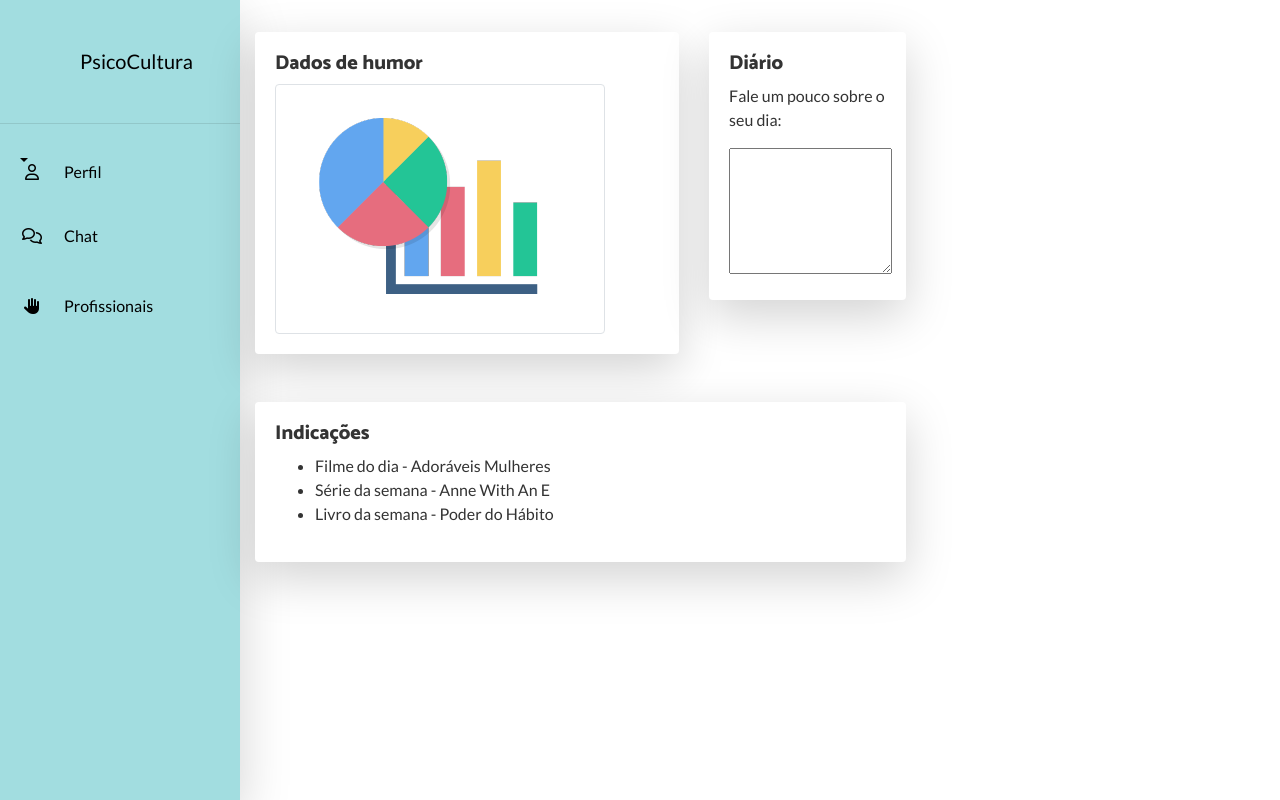
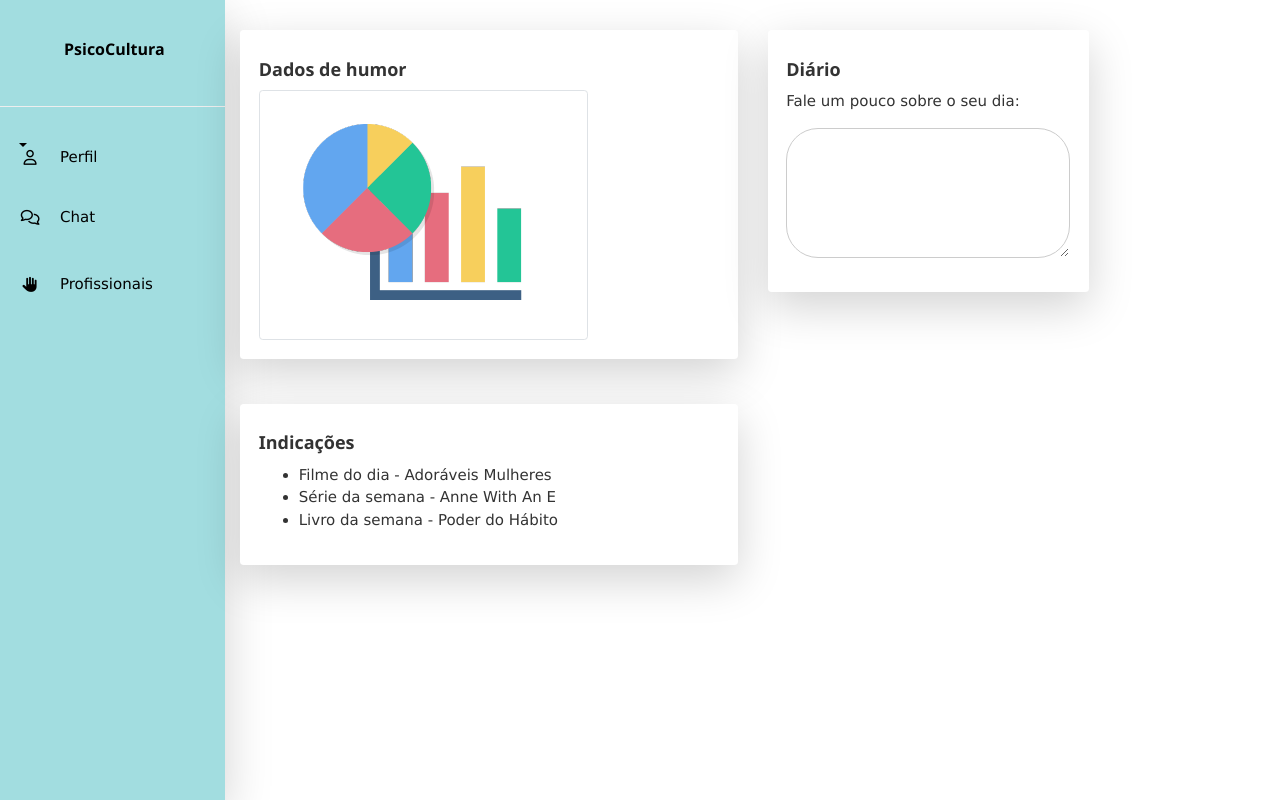
Before and after one commit to daycarol8/Projeto-Dandara, a plain HTML site: page home.html in a window 1280 px wide. Drawn offline with nearby package versions, Linux system fonts and the light colour scheme.

Commit message:
Atualização da pagina home

```diff
--- a/css/home.css
+++ b/css/home.css
@@ -24,9 +24,7 @@
 
  /* Layout */
  .s-layout {
-    display: flex;
-    width: 100%;
-    min-height: 100vh;
+
  }
 
  .s-layout__content{
--- a/home.html
+++ b/home.html
@@ -7,7 +7,7 @@
 
     <link rel="stylesheet" href="https://stackpath.bootstrapcdn.com/bootstrap/4.5.0/css/bootstrap.min.css" integrity="sha384-9aIt2nRpC12Uk9gS9baDl411NQApFmC26EwAOH8WgZl5MYYxFfc+NcPb1dKGj7Sk" crossorigin="anonymous">
     <link rel="stylesheet" href="css/home.css">
-
+    <link rel="stylesheet" href="https://www.w3schools.com/w3css/4/w3.css">
     <link href="https://fonts.googleapis.com/css?family=Catamaran:100,200,300,400,500,600,700,800,900" rel="stylesheet">
   <link href="https://fonts.googleapis.com/css?family=Lato:100,100i,300,300i,400,400i,700,700i,900,900i" rel="stylesheet">
 
@@ -27,8 +27,8 @@
           <nav class="s-sidebar__nav border-0 shadow-lg">
              <ul>
                 <li>
-                    <a class="s-sidebar__nav-link navbar-brand" href="#0">
-                       <em>PsicoCultura</em>
+                    <a class="s-sidebar__nav-link " href="#0">
+                       <h6><em>PsicoCultura</em></h6>
                     </a>
                  </li>
                  <hr>
@@ -60,7 +60,7 @@
         <main class="s-layout__content">
             <div class="container-fluid">
                 <div class="row mb-5">
-                    <div class="col-md-8">
+                    <div class="col-md-6">
                         <div class="card border-0 shadow-lg">
                             <div class="card-body">
                                 <h5> Dados de humor</h5>
@@ -73,10 +73,15 @@
                             <div class="col-md-12">
                                 <div class="card border-0 shadow-lg">
                                     <div class="card-body">
-                                        <h5> Diário</h5>
-                                        <p>Fale um pouco sobre o seu dia:</p>
-                                        <textarea rows="5" cols="17" class="w3-input w3-border w3-round-xxlarge">
-                                        </textarea>
+                                        <div class="form-group row">
+                                            <class class="col-sm-12">
+                                                <h5> Diário</h5>
+                                                <p>Fale um pouco sobre o seu dia:</p>
+                                                <textarea rows="5" cols="46" class="w3-input w3-border w3-round-xxlarge">
+                                                </textarea>
+                                            </class>
+                                        </div>
+
                                     </div>
                                 </div>
                              </div>
@@ -84,7 +89,7 @@
                     </div>
                 </div>
                 <div class="row">
-                    <div class="col-md-12">
+                    <div class="col-md-6">
                         <div class="card border-0 shadow-lg">
                             <div class="card-body">
                                 <h5>Indicações</h5>
```
Also changed, not shown: registrarProfissional.html (+2 -3 lines).
